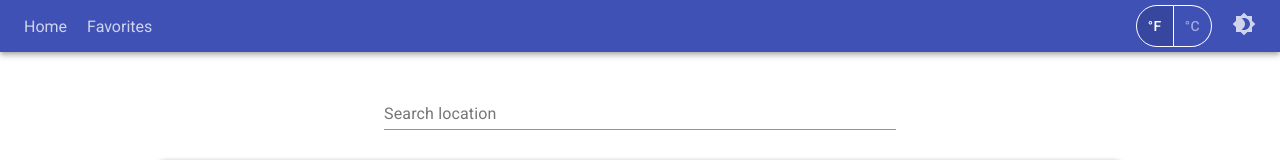
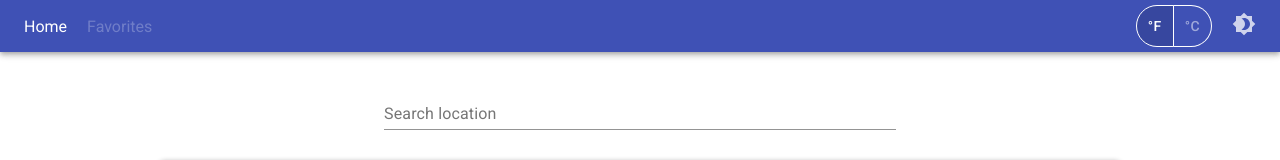
Before and after one commit to rzk666/Razi-Elbaz-9-11-20, a React (Create React App) app: page / in a window 1280 px wide. Shown: the top 160 px of the page. Built offline with nearby package versions, Linux system fonts and the light colour scheme; no server answers; what google-maps-react would draw is missing.

Commit message:
[MISC] Fixed navbar current page

```diff
--- a/src/App.jsx
+++ b/src/App.jsx
@@ -2,7 +2,7 @@ import React from 'react';
 // Router
 import { BrowserRouter as Router, Switch, Route } from 'react-router-dom';
 // Universal
-import { HOME, FAVORITES } from './universal/pages';
+import { FAVORITES } from './universal/pages';
 // Contexts
 import DarkModeProvider from './context/ThemeContext';
 // Page Components
@@ -13,8 +13,8 @@ const App = () => (
   <DarkModeProvider>
     <Router>
       <Switch>
-        <Route path="/" exact render={(props) => (<HomeIndex {...props} page={HOME} />)} />
-        <Route path={`/${FAVORITES}`} exact render={(props) => (<FavoritesIndex {...props} page={FAVORITES} />)} />
+        <Route path="/" exact render={(props) => (<HomeIndex {...props} />)} />
+        <Route path={`/${FAVORITES}`} exact render={(props) => (<FavoritesIndex {...props} />)} />
       </Switch>
     </Router>
   </DarkModeProvider>
--- a/src/components/common/Animations.jsx
+++ b/src/components/common/Animations.jsx
@@ -8,8 +8,8 @@ export const AnimateScaleClick = ({ children }) => (
   </motion.div>
 );
 
-export const AnimateOpacityHover = ({ children }) => (
-  <motion.div whileHover={{ opacity: 1 }} initial={{ opacity: 0.75 }}>
+export const AnimateOpacityHover = ({ initialOpacity = 0.75, children }) => (
+  <motion.div whileHover={{ opacity: 1 }} initial={{ opacity: initialOpacity }}>
     {children}
   </motion.div>
 );
--- a/src/components/common/Navbar.jsx
+++ b/src/components/common/Navbar.jsx
@@ -1,6 +1,6 @@
 import React from 'react';
 // Routing
-import { Link } from 'react-router-dom';
+import { Link, useHistory } from 'react-router-dom';
 // Universal
 import { FAVORITES } from '../../universal/pages';
 // Components
@@ -18,8 +18,8 @@ import styles from './Navbar.module.scss';
 
 // ----- Help Components ----- //
 const NavbarLink = ({ to, isActive, children }) => (
-  <AnimateOpacityHover>
-    <Link to={to} active={isActive}>{children}</Link>
+  <AnimateOpacityHover initialOpacity={isActive ? 1 : 0.25}>
+    <Link to={to}>{children}</Link>
   </AnimateOpacityHover>
 );
 
@@ -43,12 +43,30 @@ const ToggleTemprature = withStyles({
 })(ToggleButton);
 
 // ----- Main Component ----- //
-const Navbar = ({ tempratureType, setTempratureType, toggleDarkMode }) => (
+const Navbar = ({
+  tempratureType,
+  setTempratureType,
+  toggleDarkMode,
+}) => {
+  const history = useHistory();
+  const { location } = history;
+  const { pathname } = location;
+  return (
     <AppBar position="static">
       <div className={styles.navbar_content}>
         <div className={styles.nav_buttons}>
-        <NavbarLink to="/" active>Home</NavbarLink>
-        <NavbarLink to={`/${FAVORITES}`} active={false}>Favorites</NavbarLink>
+          <NavbarLink
+            to="/"
+            isActive={pathname === '/'}
+          >
+            Home
+          </NavbarLink>
+          <NavbarLink
+            to={`/${FAVORITES}`}
+            isActive={pathname === `/${FAVORITES}`}
+          >
+            Favorites
+          </NavbarLink>
         </div>
         <ToggleTempratureGroup
           exclusive
@@ -70,5 +88,6 @@ const Navbar = ({ tempratureType, setTempratureType, toggleDarkMode }) => (
       </div>
     </AppBar>
   );
+};
 
 export default Navbar;
```
Lines whose indentation alone changed are shown as unchanged.
